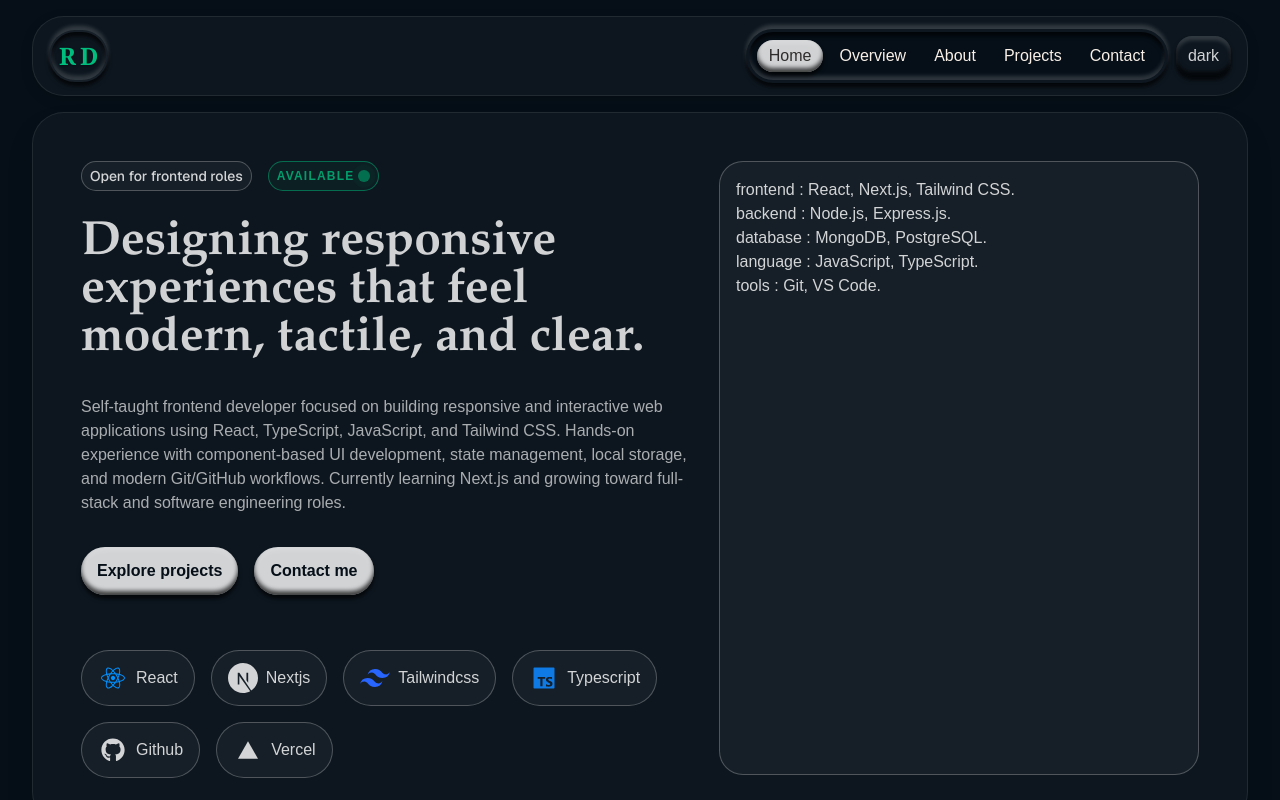
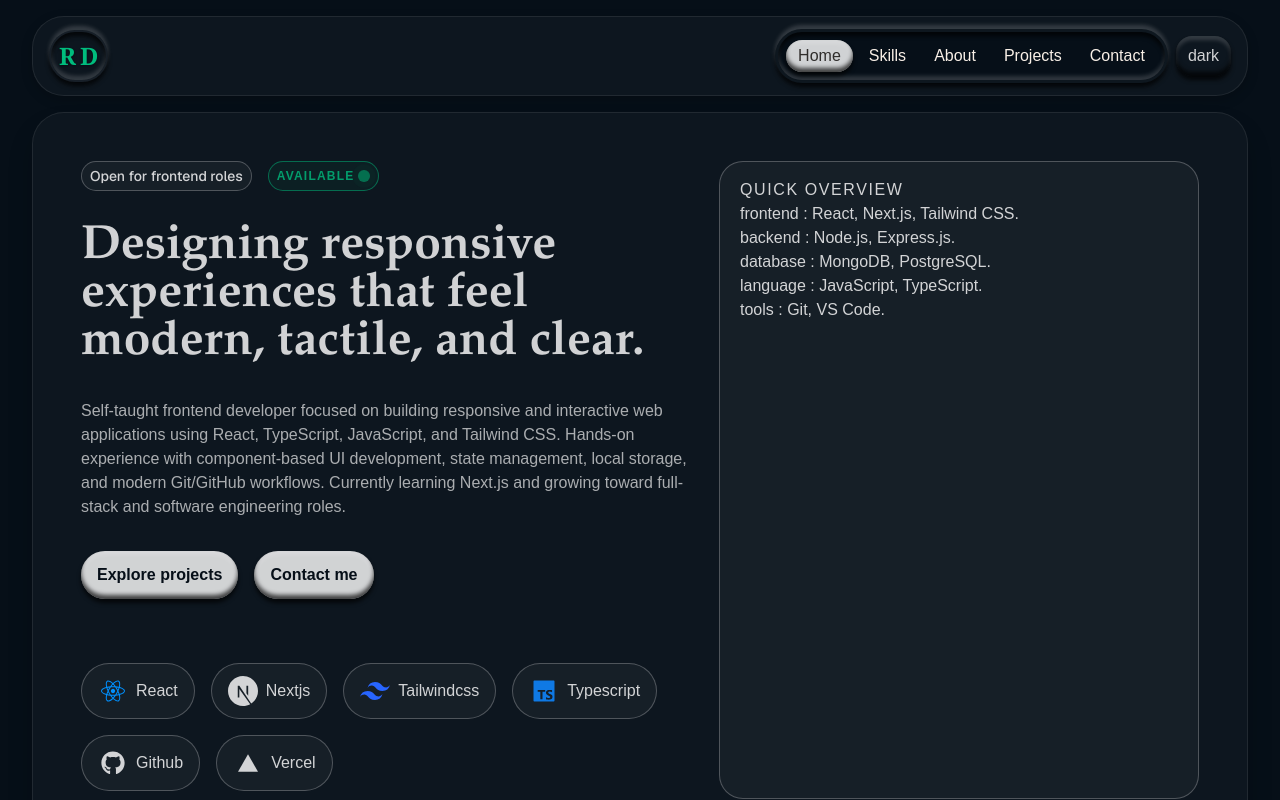
Before and after one commit to RanaDebbarma/my-portfolio, a Next.js app: page / in a window 1280 px wide. Built offline with nearby package versions, Linux system fonts and the light colour scheme.

Commit message:
UI updates

```diff
--- a/app/(root)/(home)/page.tsx
+++ b/app/(root)/(home)/page.tsx
@@ -7,9 +7,9 @@ const home = () => {
   return (
     <div className="h-full flex flex-col lg:flex-row gap-8">
       {/* section1 */}
-      <div className="grow">
+      <div className="grow flex flex-col gap-8">
         {/* top bar */}
-        <div className="flex gap-4 mb-4">
+        <div className="flex gap-4">
           <div className="border border-foreground/30 bg-foreground/5 rounded-full px-2 py-1 text-sm font-medium font-sans">
             Open for frontend roles
           </div>
@@ -22,7 +22,7 @@ const home = () => {
           </div>
         </div>
         {/* Hero */}
-        <div className="flex flex-col gap-8 h-full max-w-screen justify-around">
+        <div className="flex flex-col gap-16 h-full max-w-screen justify-betwee items-around">
           {/* Intro */}
           <div className="flex flex-col gap-8">
             <div className="space-y-8">
@@ -40,16 +40,14 @@ const home = () => {
             </div>
           </div>
           {/* stacks */}
-          <div className="mb-8">
+          <div className="mb-2">
             <Stack />
           </div>
         </div>
       </div>
       {/* section2 */}
       {/* Overview */}
-      <div className="lg:w-120 border border-foreground/30 bg-foreground/5 w-full rounded-3xl shrink-0 p-4">
-        <Overview />
-      </div>
+      <Overview />
     </div>
   )
 }
--- a/components/NavBar.tsx
+++ b/components/NavBar.tsx
@@ -6,7 +6,7 @@ import Link from "next/link";
 
 const navItems = [
   { name: "home", href: "/" },
-  { name: "overview", href: "/overview" },
+  { name: "skills", href: "/skills" },
   { name: "about", href: "/about" },
   { name: "projects", href: "/projects" },
   { name: "contact", href: "/contact" },
--- a/components/Overview.tsx
+++ b/components/Overview.tsx
@@ -2,7 +2,8 @@ import { ProfileData } from "@/lib/data"
 
 const Overview = () => {
   return (
-    <div>
+    <div className="lg:w-120 border border-foreground/30 bg-foreground/5 w-full rounded-3xl shrink-0 p-4 px-5">
+      <h1 className="uppercase tracking-widest">Quick Overview</h1>
       {/* stacks */}
       <div>
         {Object.entries(ProfileData.skills).map(skill => (
```
